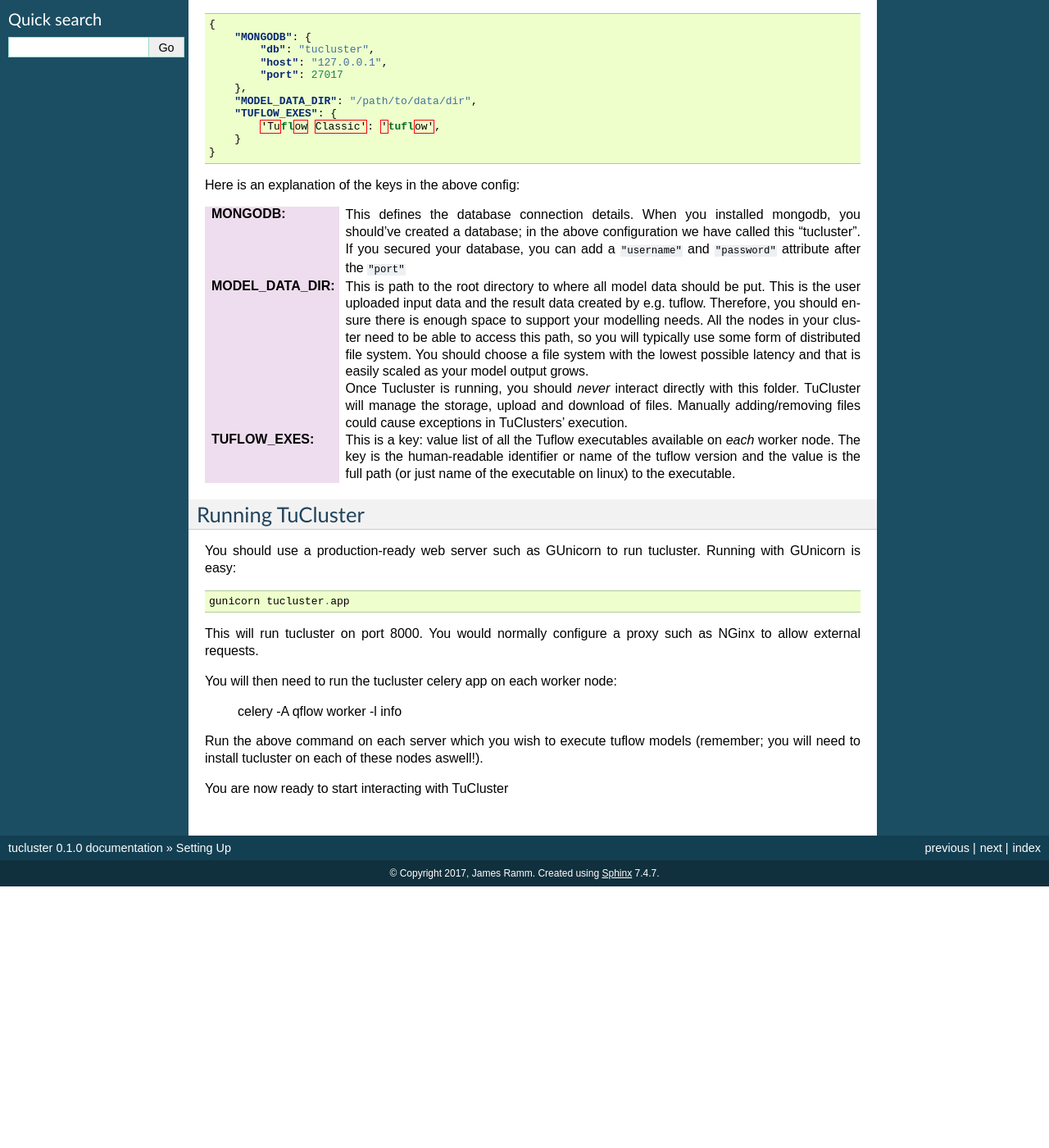
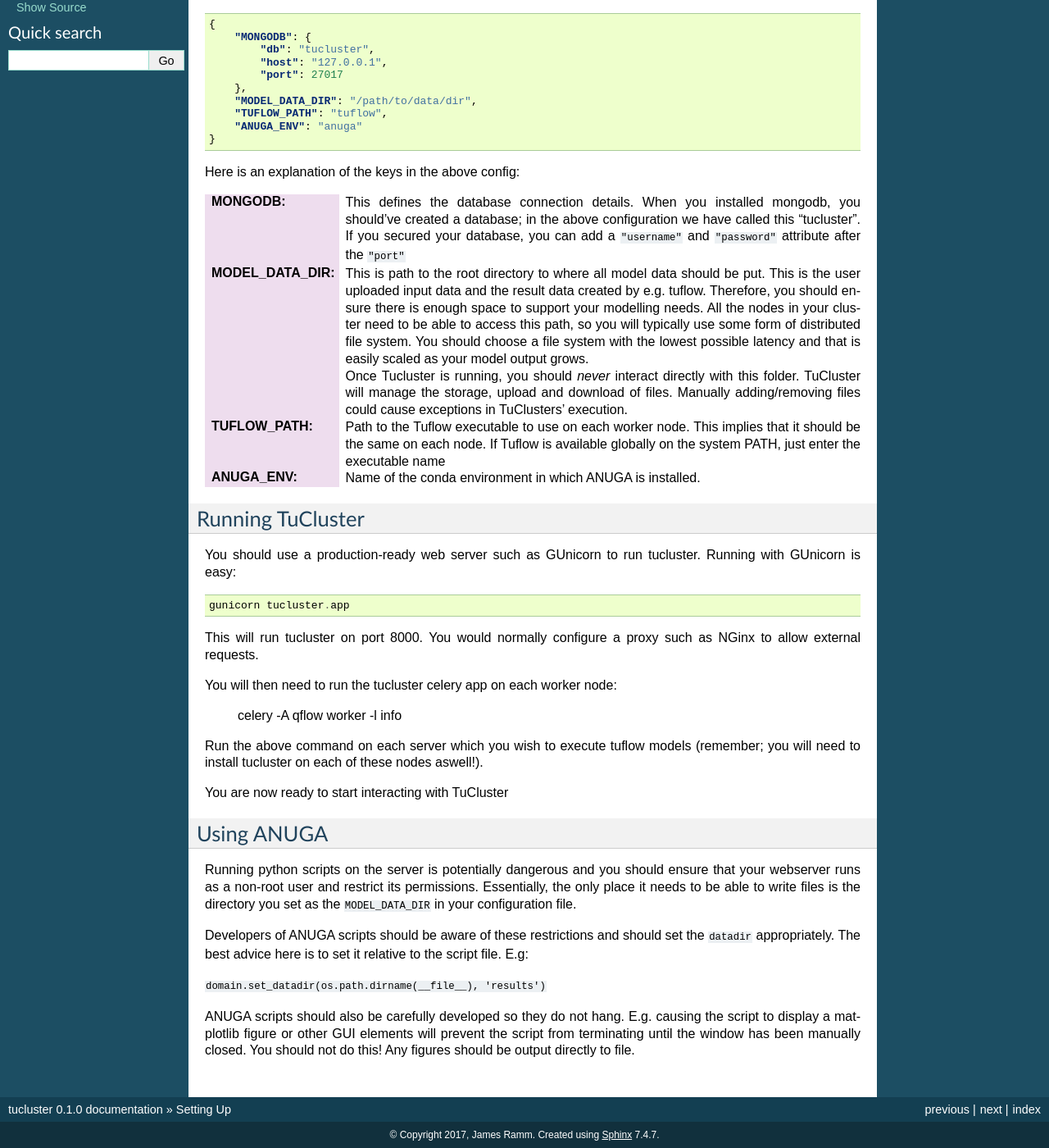
Before and after one commit to JamesRamm/tucluster, a Sphinx documentation site: the page built from docs/setting_up.rst, in a window 1280 px wide and 1400 px high, scrolled down 287 px. Shown: the whole window at 82% size. Built offline with Sphinx 7.4.7, drawn with Linux system fonts in a browser that asks for light colours; pages that are not in the unit, such as notebooks, are missing from menus; before the commit the page ends 1368 px from its top, so only the background shows below that.

Commit message:
Docs & parameterize anuga environment name

```diff
--- a/HISTORY.rst
+++ b/HISTORY.rst
@@ -2,7 +2,7 @@
 History
 =======
 
-0.1.0 (2017-07-17)
+0.1.0 (2017-08-03)
 ------------------
 
 * First release on PyPI.
--- a/docs/setting_up.rst
+++ b/docs/setting_up.rst
@@ -2,7 +2,6 @@
 
 Setting Up
 ===========
-
 
 Configuration
 -------------
@@ -24,9 +23,8 @@
             "port": 27017
         },
         "MODEL_DATA_DIR": "/path/to/data/dir",
-        "TUFLOW_EXES": {
-            'Tuflow Classic': 'tuflow',
-        }
+        "TUFLOW_PATH": "tuflow",
+        "ANUGA_ENV": "anuga"
     }
 
 
@@ -50,10 +48,12 @@
     will manage the storage, upload and download of files. Manually adding/removing files could
     cause exceptions in TuClusters' execution.
 
-:TUFLOW_EXES:
-    This is a key: value list of all the Tuflow executables available on *each* worker node.
-    The key is the human-readable identifier or name of the tuflow version and the value is the
-    full path (or just name of the executable on linux) to the executable.
+:TUFLOW_PATH:
+    Path to the Tuflow executable to use on each worker node. This implies that it should be the same
+    on each node. If Tuflow is available globally on the system PATH, just enter the executable name
+
+:ANUGA_ENV:
+    Name of the conda environment in which ANUGA is installed.
 
 Running TuCluster
 -----------------
@@ -74,3 +74,20 @@
 install tucluster on each of these nodes aswell!).
 
 You are now ready to start interacting with TuCluster
+
+
+Using ANUGA
+-----------
+
+Running python scripts on the server is potentially dangerous and you should ensure that your webserver
+runs as a non-root user and restrict its permissions. Essentially, the only place it needs to be able to write files
+is the directory you set as the ``MODEL_DATA_DIR`` in your configuration file.
+
+Developers of ANUGA scripts should be aware of these restrictions and should set the ``datadir`` appropriately.
+The best advice here is to set it relative to the script file. E.g:
+
+``domain.set_datadir(os.path.dirname(__file__), 'results')``
+
+ANUGA scripts should also be carefully developed so they do not hang. E.g. causing the script to display a
+matplotlib figure or other GUI elements will prevent the script from terminating until the window has been manually closed.
+You should not do this! Any figures should be output directly to file.
```
Also changed, not shown: docs/installation.rst (+51 -29 lines), 2 other files.
